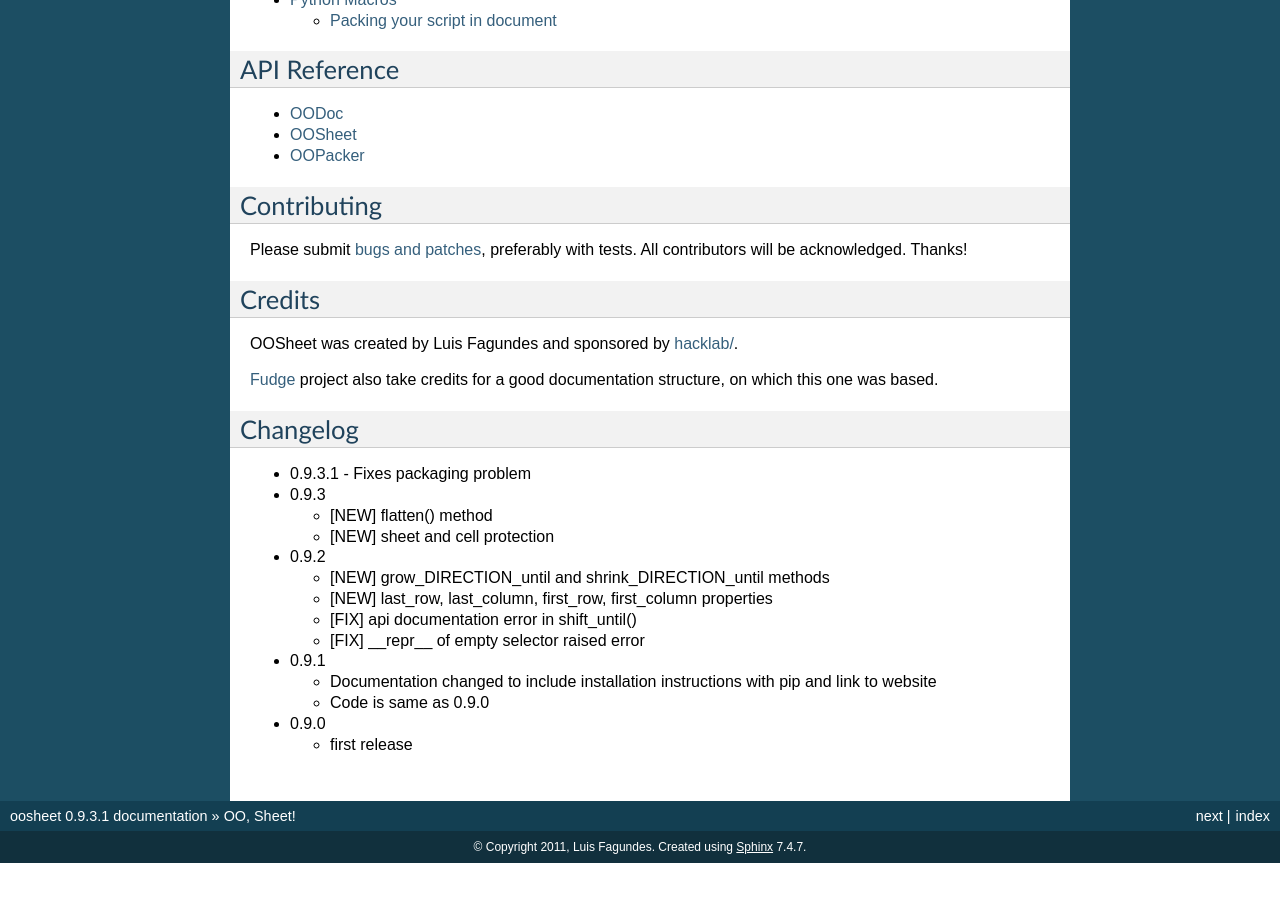
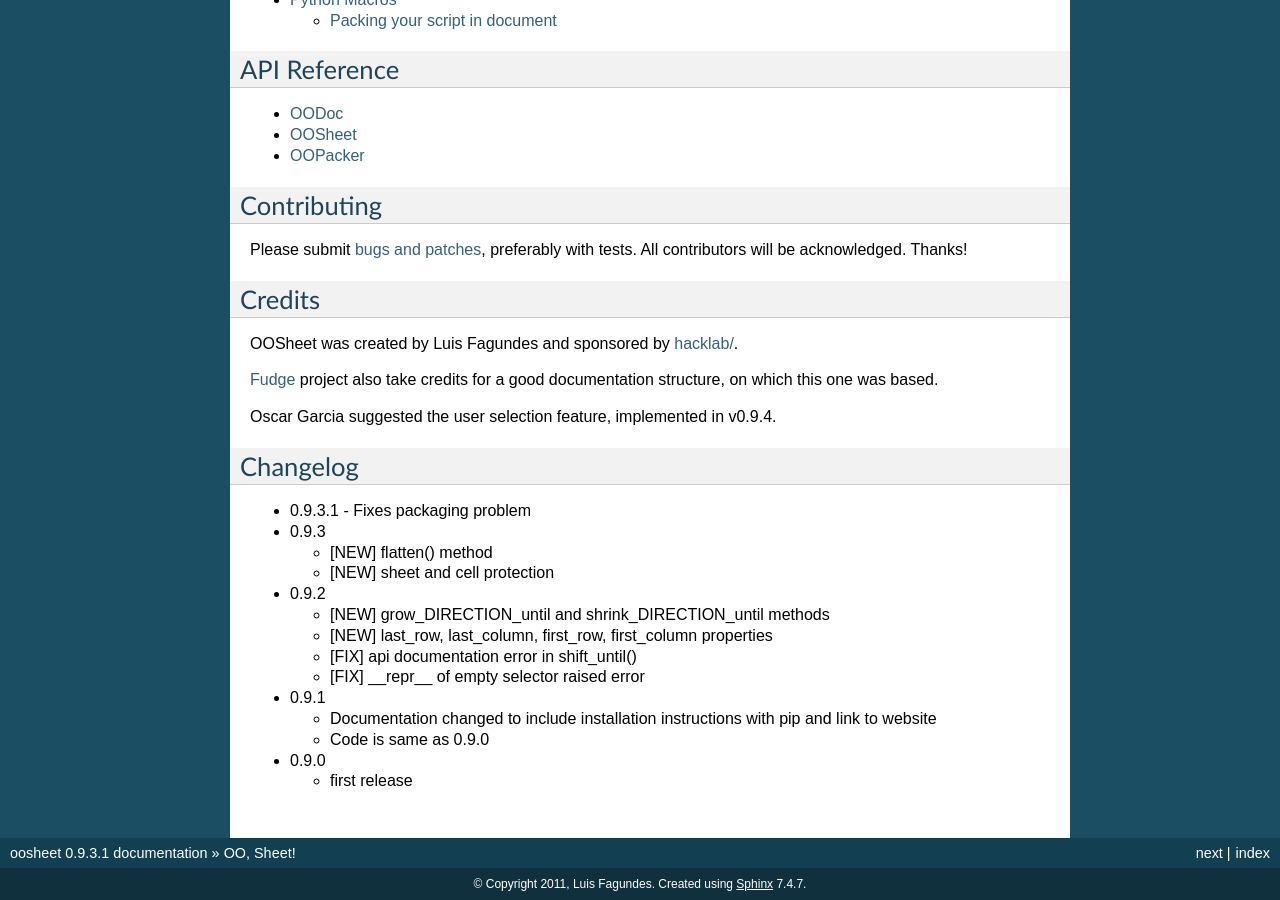
Before and after one commit to lfagundes/oosheet, a Sphinx documentation site: the page built from docs/index.rst, in a window 1280 px wide and 900 px high, scrolled down 1510 px. Built offline with Sphinx 7.4.7, drawn with Linux system fonts in a browser that asks for light colours; before the commit the page ends 2373 px from its top, so only the background shows below that.

Commit message:
credits for Oscar Garcia

```diff
--- a/docs/index.rst
+++ b/docs/index.rst
@@ -84,6 +84,8 @@
 
 `Fudge <http://farmdev.com/projects/fudge/>`_ project also take credits for a good documentation structure, on which this one was based.
 
+Oscar Garcia suggested the user selection feature, implemented in v0.9.4.
+
 Changelog
 =========
 
```
